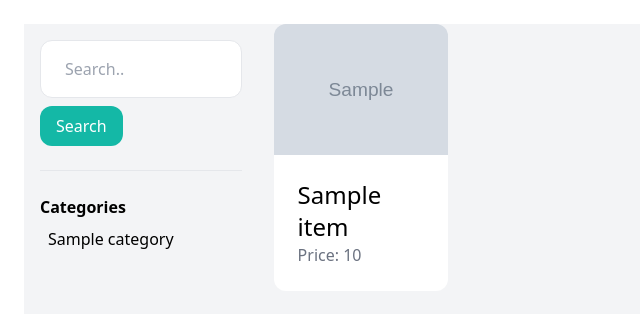
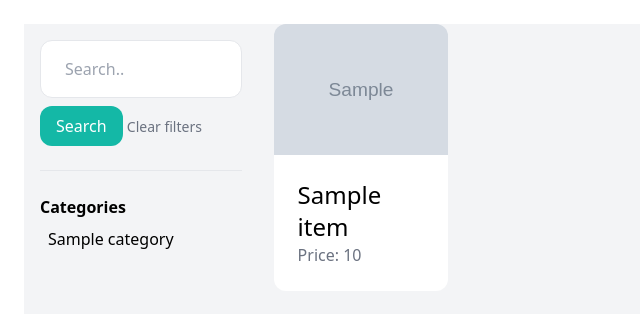
Before and after one commit to mowahdan/Django-ECommerce, a Django app: template djangoEcommerce/item/templates/item/items.html in a window 1280 px wide. Shown: the part 77-391 px from the top of the page, without its empty margins (0-640 px from the left). Run offline with Django 3.2, Linux system fonts and the light colour scheme; the template is opened without the code that fills it: most values are stand-ins (such as "Sample title", 1, 10 or a date in 2020); grey boxes marked "Sample" are stand-in pictures; some libraries are stand-ins or nearby versions.

Commit message:
add clear filters button

```diff
--- a/djangoEcommerce/item/templates/item/items.html
+++ b/djangoEcommerce/item/templates/item/items.html
@@ -8,6 +8,7 @@
             <form method="get" action="{% url 'item:items' %}">
                 <input name="query" class="w-full py-4 px-6 border rounded-xl" type="text" vlaue="{{ query }}" placeholder="Search..">
                 <button class="mt-2 py-2 px-4 text-md bg-teal-500 text-white rounded-xl"> Search </button>
+                <a href="{% url 'item:items' %}" class="text-sm text-gray-500">Clear filters</a>
             </form>
             <hr class="my-6">
             <p class="font-semibold">Categories</p>
```
